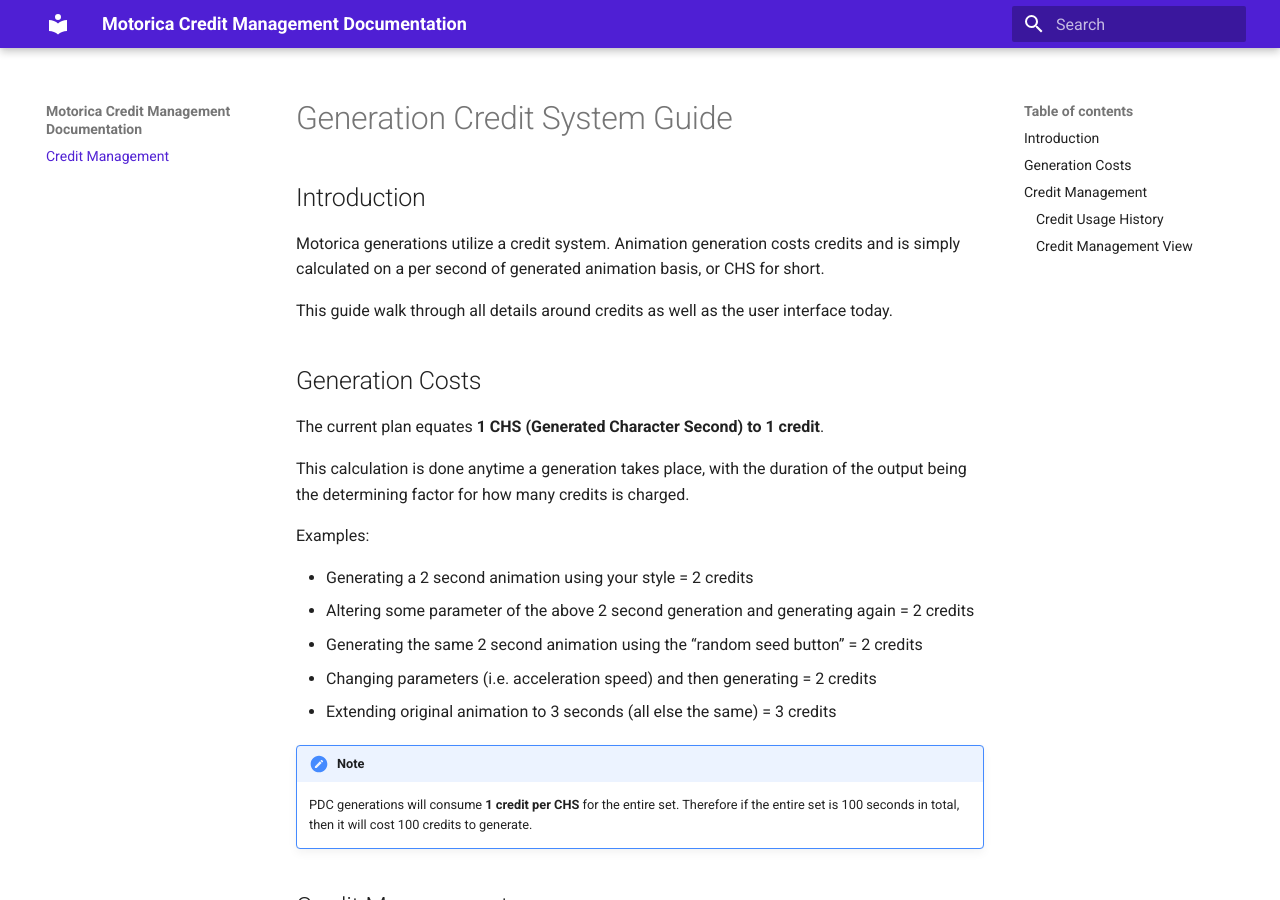
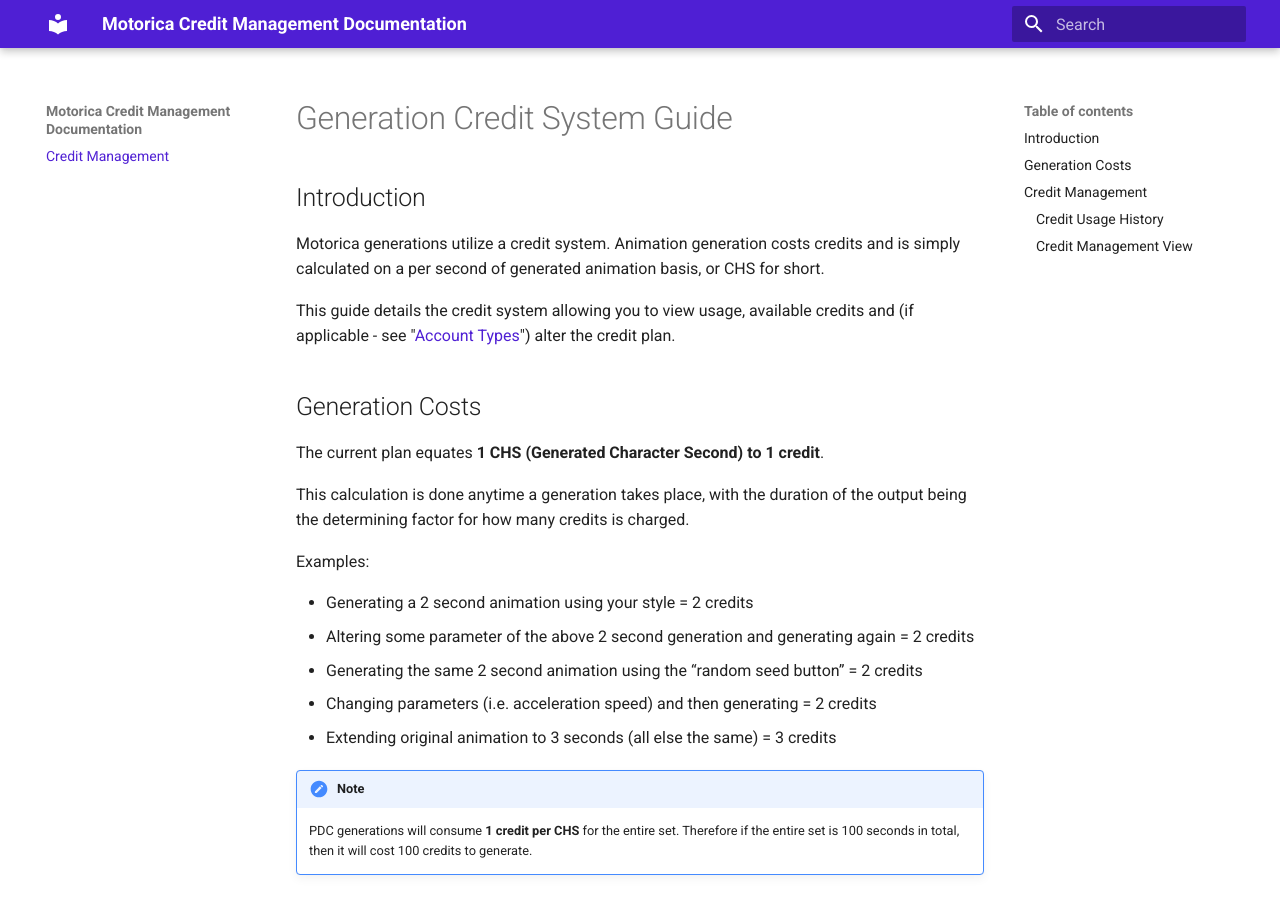
Before and after one commit to MotoricaAI/MoStudioDocs, an MkDocs documentation site: the page built from docs/index.md, in a window 1280 px wide and 900 px high. Built offline with MkDocs 1.6.1 and Material for MkDocs 9.7.7, drawn with Linux system fonts in a browser that asks for light colours.

Commit message:
small formatting change

```diff
--- a/docs/index.md
+++ b/docs/index.md
@@ -3,7 +3,7 @@
 ## Introduction
 Motorica generations utilize a credit system. Animation generation costs credits and is simply calculated on a per second of generated animation basis, or CHS for short.
 
-This guide walk through all details around credits as well as the user interface today.
+This guide details the credit system allowing you to view usage, available credits and (if applicable - see "[Account Types](#account-types)") alter the credit plan.
 
 ## Generation Costs
 The current plan equates **1 CHS (Generated Character Second) to 1 credit**.
```
